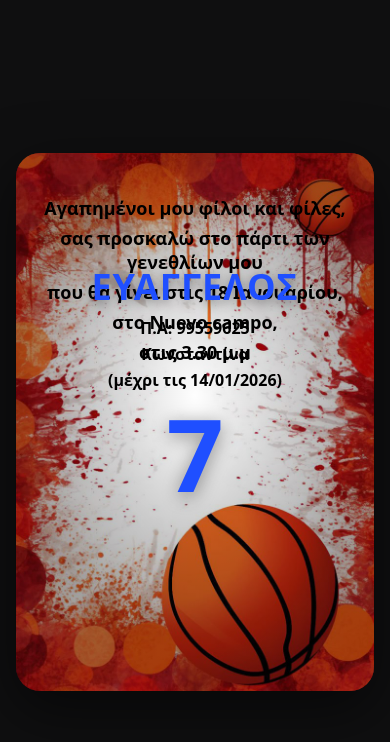
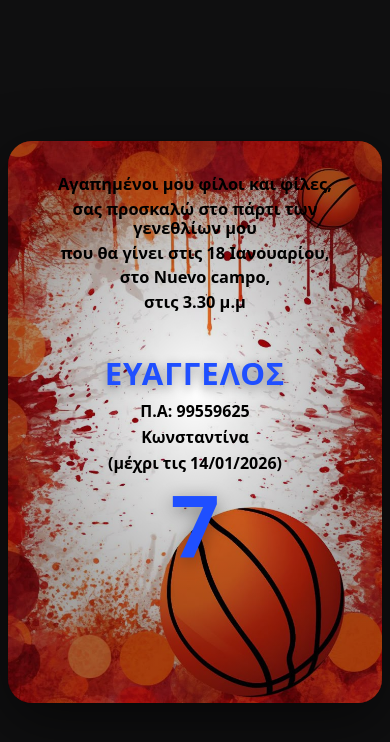
Before and after one commit to ahadjipavlis/birthday-invitation, a plain HTML site: page index.html in a window 390 px wide. Drawn offline with Linux system fonts and the light colour scheme.

Commit message:
Update index.html

```diff
--- a/index.html
+++ b/index.html
@@ -2,7 +2,7 @@
 <html lang="el">
 <head>
   <meta charset="utf-8" />
-  <meta name="viewport" content="width=device-width,initial-scale=1" />
+  <meta name="viewport" content="width=device-width,initial-scale=1,viewport-fit=cover" />
   <title>Πρόσκληση Γενεθλίων</title>
 
   <style>
@@ -19,7 +19,11 @@
       background:#0f0f10;
       display:grid;
       place-items:center;
+      padding: env(safe-area-inset-top) env(safe-area-inset-right)
+               env(safe-area-inset-bottom) env(safe-area-inset-left);
+      box-sizing:border-box;
     }
+    *, *::before, *::after{ box-sizing:border-box; }
 
     .invite{
       width: var(--card-w);
@@ -28,6 +32,7 @@
       border-radius: 24px;
       overflow:hidden;
       box-shadow: 0 18px 60px rgba(0,0,0,.55);
+      background:#000;
     }
 
     .bg{
@@ -46,43 +51,48 @@
         rgba(255,255,255,0),
         rgba(0,0,0,.35)
       );
+      pointer-events:none;
     }
 
-    /* ===== ANIMATION ===== */
+    /* Animation ΜΟΝΟ για ΕΥΑΓΓΕΛΟΣ + 7 */
     @keyframes bounce{
       0%,100%{ transform: translateY(0); }
-      50%{ transform: translateY(-14px); }
+      50%{ transform: translateY(-12px); }
     }
 
-    /* ===== ΠΑΝΩ ΚΕΙΜΕΝΟ ===== */
+    /* ===== ΠΑΝΩ ΚΕΙΜΕΝΟ (ΣΤΑΘΕΡΟ) ===== */
     .text-wrap{
       position:absolute;
       left:7.5%;
       right:7.5%;
-      top:8%;
+      top:7%;
       text-align:center;
+      z-index:3;
     }
 
     .text span{
       display:block;
       font-weight:800;
+      line-height:1.2;
       font-size: clamp(18px, 3.6vw, 26px);
       color:#000;
       margin-bottom:6px;
     }
+    .text span:last-child{ margin-bottom:0; }
 
     /* ===== ΚΑΤΩ BLOCK ===== */
     .bottom-wrap{
       position:absolute;
       left:7.5%;
       right:7.5%;
-      bottom:35%;
+      bottom:34%;
       display:flex;
       justify-content:space-between;
       align-items:center;
+      gap:14px;
+      z-index:3;
     }
 
-    /* ⚠️ ΓΕΝΙΚΑ span ΜΑΥΡΑ */
     .bottom-left span{
       display:block;
       font-weight:800;
@@ -90,8 +100,9 @@
       color:#000;
       margin-bottom:4px;
     }
+    .bottom-left span:last-child{ margin-bottom:0; }
 
-    /* ✅ ΕΥΑΓΓΕΛΟΣ – ΜΠΛΕ, ΜΕΓΑΛΟ, ANIMATED */
+    /* ΕΥΑΓΓΕΛΟΣ (ίδιο μπλε με το 7) */
     .bottom-left .big-name{
       font-weight:900;
       font-size: clamp(36px, 7.5vw, 52px);
@@ -99,10 +110,11 @@
       text-transform: uppercase;
       letter-spacing:1px;
       text-shadow: 0 3px 12px rgba(0,0,0,.45);
+      margin-bottom:6px;
       animation: bounce 1.6s ease-in-out infinite;
     }
 
-    /* ✅ 7 – ΙΔΙΟ ΜΠΛΕ */
+    /* 7 */
     .big-seven{
       font-weight:900;
       font-size: clamp(100px, 20vw, 180px);
@@ -110,15 +122,53 @@
       color: var(--blue);
       text-shadow: 0 4px 18px rgba(0,0,0,.4);
       animation: bounce 1.6s ease-in-out infinite;
-      animation-delay:.2s;
+      animation-delay:.15s;
     }
 
-    @media (max-width:420px){
+    /* ===== MOBILE FIX (για να ΜΗΝ επικαλύπτονται) ===== */
+    @media (max-width: 480px){
+      :root{
+        --card-w: min(96vw, 520px);
+        --card-h: calc(var(--card-w) * (1104 / 736));
+      }
+
+      .text-wrap{
+        top:6%;
+        left:6%;
+        right:6%;
+      }
+      .text span{
+        font-size: clamp(16px, 4.2vw, 22px);
+        margin-bottom:5px;
+      }
+
+      /* Κάνουμε το κάτω block ΣΤΗΛΗ και το κατεβάζουμε */
       .bottom-wrap{
         flex-direction:column;
         text-align:center;
+        align-items:center;
         gap:8px;
+        bottom:24%;
       }
+
+      .bottom-left{
+        text-align:center;
+      }
+
+      .bottom-left .big-name{
+        font-size: clamp(30px, 8vw, 42px);
+        margin-bottom:4px;
+      }
+
+      .big-seven{
+        font-size: clamp(86px, 22vw, 140px);
+      }
+    }
+
+    /* extra για κοντές οθόνες (π.χ. μικρά iPhone) */
+    @media (max-height: 740px){
+      .bottom-wrap{ bottom:22%; }
+      .text-wrap{ top:5.5%; }
     }
   </style>
 </head>
@@ -128,7 +178,6 @@
     <div class="bg"></div>
     <div class="shade"></div>
 
-    <!-- ΠΑΝΩ -->
     <div class="text-wrap">
       <div class="text">
         <span>Αγαπημένοι μου φίλοι και φίλες,</span>
@@ -139,7 +188,6 @@
       </div>
     </div>
 
-    <!-- ΚΑΤΩ -->
     <div class="bottom-wrap">
       <div class="bottom-left">
         <span class="big-name">ΕΥΑΓΓΕΛΟΣ</span>
```
